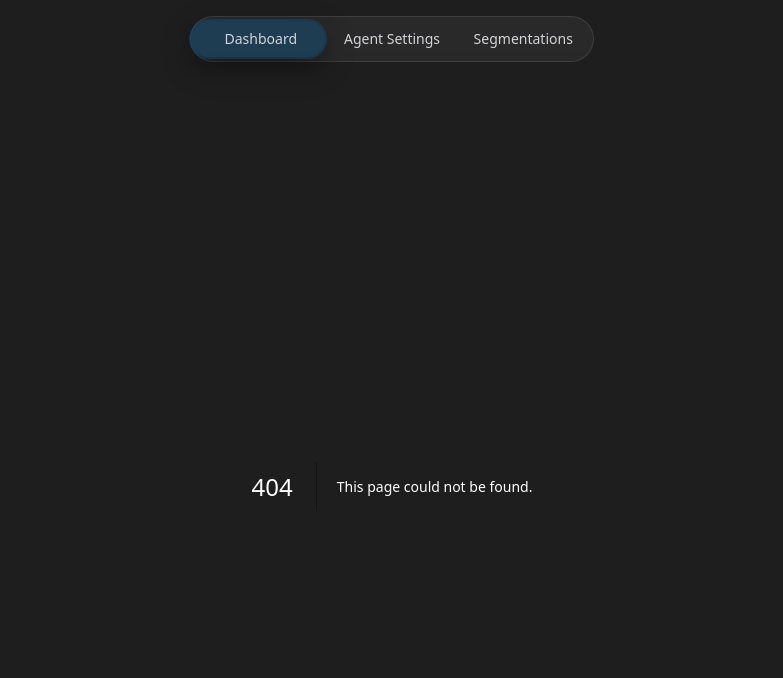
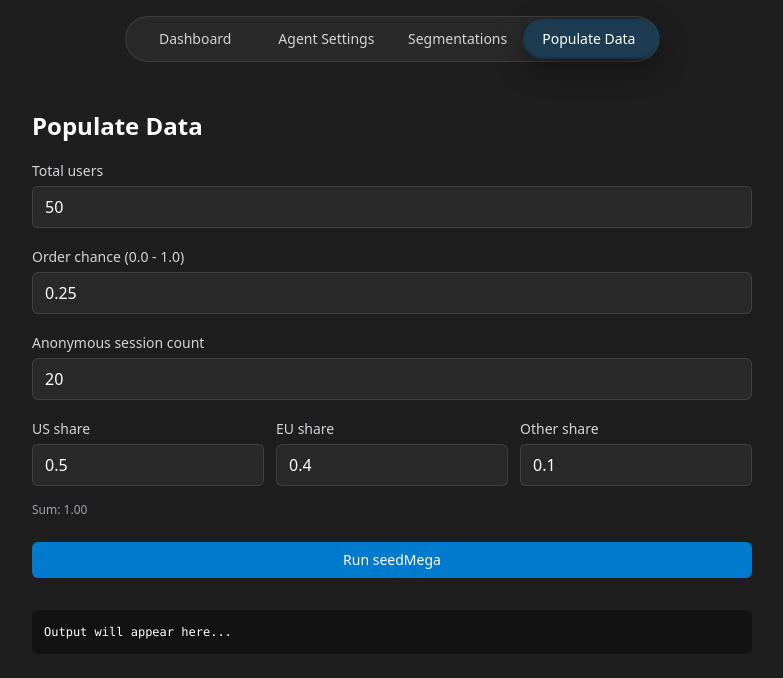
Before and after one commit to solac34/AdGenProject, a Next.js app in the folder AdGen-WebApp/: page /populate-data in a window 1280 px wide. Before the commit this address had no page. Shown: the top 678 px of the page, without its empty margins (248-1031 px from the left). Built offline with nearby package versions, Linux system fonts and the light colour scheme.

Commit message:
Update adgen webapp

```diff
--- /dev/null
+++ b/AdGen-WebApp/app/api/seedmega/route.ts
@@ -0,0 +1,51 @@
+import { NextRequest } from 'next/server';
+import { spawn } from 'child_process';
+
+export const runtime = 'nodejs';
+
+export async function POST(req: NextRequest) {
+  try {
+    const body = await req.json();
+    const {
+      totalUsers,
+      orderChance,
+      anonCount,
+      usShare,
+      euShare,
+      otherShare
+    } = body || {};
+
+    // Path to the script
+    const cwd = process.cwd().replace(/AdGen-WebApp.*/,'AdGenProject/adg-ecommerce');
+    const child = spawn('node', ['scripts/seedMega.js'], {
+      cwd,
+      env: {
+        ...process.env,
+        SEED_TOTAL_USERS: String(totalUsers ?? ''),
+        SEED_ORDER_CHANCE: String(orderChance ?? ''),
+        SEED_ANON_COUNT: String(anonCount ?? ''),
+        SEED_US_SHARE: String(usShare ?? ''),
+        SEED_EU_SHARE: String(euShare ?? ''),
+        SEED_OTHER_SHARE: String(otherShare ?? ''),
+      }
+    });
+
+    let output = '';
+    child.stdout.on('data', (d) => (output += d.toString()));
+    child.stderr.on('data', (d) => (output += d.toString()));
+
+    const code: number = await new Promise((resolve) => {
+      child.on('close', resolve);
+    });
+
+    return new Response(
+      JSON.stringify({ success: code === 0, code, output }),
+      { status: 200, headers: { 'Content-Type': 'application/json' } }
+    );
+  } catch (e: any) {
+    return new Response(
+      JSON.stringify({ success: false, error: e?.message || String(e) }),
+      { status: 500, headers: { 'Content-Type': 'application/json' } }
+    );
+  }
+}
--- /dev/null
+++ b/AdGen-WebApp/app/populate-data/page.tsx
@@ -0,0 +1,130 @@
+"use client";
+import { useState } from "react";
+
+export default function PopulateDataPage() {
+  const [totalUsers, setTotalUsers] = useState(50);
+  const [orderChance, setOrderChance] = useState(0.25);
+  const [anonCount, setAnonCount] = useState(20);
+  const [usShare, setUsShare] = useState(0.5);
+  const [euShare, setEuShare] = useState(0.4);
+  const [otherShare, setOtherShare] = useState(0.1);
+  const [loading, setLoading] = useState(false);
+  const [output, setOutput] = useState<string>("");
+
+  async function runSeed() {
+    setLoading(true);
+    setOutput("");
+    try {
+      const res = await fetch("/api/seedmega", {
+        method: "POST",
+        headers: { "Content-Type": "application/json" },
+        body: JSON.stringify({
+          totalUsers,
+          orderChance,
+          anonCount,
+          usShare,
+          euShare,
+          otherShare,
+        }),
+      });
+      const data = await res.json();
+      setOutput(data.output || JSON.stringify(data, null, 2));
+    } catch (e: any) {
+      setOutput(e?.message || String(e));
+    } finally {
+      setLoading(false);
+    }
+  }
+
+  const sum = (Number(usShare) || 0) + (Number(euShare) || 0) + (Number(otherShare) || 0);
+  const sumOk = Math.abs(sum - 1.0) < 1e-6;
+
+  return (
+    <div className="mx-auto max-w-3xl px-6 py-6">
+      <h1 className="text-2xl font-semibold mb-4">Populate Data</h1>
+      <div className="grid grid-cols-1 gap-4">
+        <label className="space-y-1">
+          <span className="text-sm text-zinc-300">Total users</span>
+          <input
+            type="number"
+            className="w-full rounded-md bg-white/5 border border-white/10 px-3 py-2"
+            value={totalUsers}
+            onChange={(e) => setTotalUsers(parseInt(e.target.value || "0", 10))}
+            min={1}
+          />
+        </label>
+        <label className="space-y-1">
+          <span className="text-sm text-zinc-300">Order chance (0.0 - 1.0)</span>
+          <input
+            type="number"
+            step="0.01"
+            className="w-full rounded-md bg-white/5 border border-white/10 px-3 py-2"
+            value={orderChance}
+            onChange={(e) => setOrderChance(parseFloat(e.target.value || "0"))}
+            min={0}
+            max={1}
+          />
+        </label>
+        <label className="space-y-1">
+          <span className="text-sm text-zinc-300">Anonymous session count</span>
+          <input
+            type="number"
+            className="w-full rounded-md bg-white/5 border border-white/10 px-3 py-2"
+            value={anonCount}
+            onChange={(e) => setAnonCount(parseInt(e.target.value || "0", 10))}
+            min={0}
+          />
+        </label>
+        <div className="grid grid-cols-3 gap-3">
+          <label className="space-y-1">
+            <span className="text-sm text-zinc-300">US share</span>
+            <input
+              type="number"
+              step="0.01"
+              className="w-full rounded-md bg-white/5 border border-white/10 px-3 py-2"
+              value={usShare}
+              onChange={(e) => setUsShare(parseFloat(e.target.value || "0"))}
+              min={0}
+              max={1}
+            />
+          </label>
+          <label className="space-y-1">
+            <span className="text-sm text-zinc-300">EU share</span>
+            <input
+              type="number"
+              step="0.01"
+              className="w-full rounded-md bg-white/5 border border-white/10 px-3 py-2"
+              value={euShare}
+              onChange={(e) => setEuShare(parseFloat(e.target.value || "0"))}
+              min={0}
+              max={1}
+            />
+          </label>
+          <label className="space-y-1">
+            <span className="text-sm text-zinc-300">Other share</span>
+            <input
+              type="number"
+              step="0.01"
+              className="w-full rounded-md bg-white/5 border border-white/10 px-3 py-2"
+              value={otherShare}
+              onChange={(e) => setOtherShare(parseFloat(e.target.value || "0"))}
+              min={0}
+              max={1}
+            />
+          </label>
+        </div>
+        <div className="text-xs text-zinc-400">Sum: {sum.toFixed(2)} {sumOk ? '' : '(should equal 1.00)'}</div>
+        <button
+          disabled={loading || !sumOk}
+          onClick={runSeed}
+          className="mt-2 inline-flex items-center justify-center rounded-md bg-brand-blue px-4 py-2 text-sm font-medium text-white hover:bg-brand-blue/90 disabled:opacity-50"
+        >
+          {loading ? "Seeding..." : "Run seedMega"}
+        </button>
+        <pre className="mt-4 whitespace-pre-wrap rounded-md bg-black/40 p-3 text-xs leading-5">
+          {output || "Output will appear here..."}
+        </pre>
+      </div>
+    </div>
+  );
+}
--- a/AdGen-WebApp/components/TopNav.tsx
+++ b/AdGen-WebApp/components/TopNav.tsx
@@ -8,7 +8,8 @@ export default function TopNav() {
   const items = [
     { href: "/", label: "Dashboard" },
     { href: "/settings", label: "Agent Settings" },
-    { href: "/segmentations", label: "Segmentations" }
+    { href: "/segmentations", label: "Segmentations" },
+    { href: "/populate-data", label: "Populate Data" }
   ];
   const index =
     items.findIndex((i) => i.href === pathname || (i.href !== "/" && pathname.startsWith(i.href))) ?? 0;
```
Also changed, not shown: 1 other file (tests, documents, lock files or other folders).
